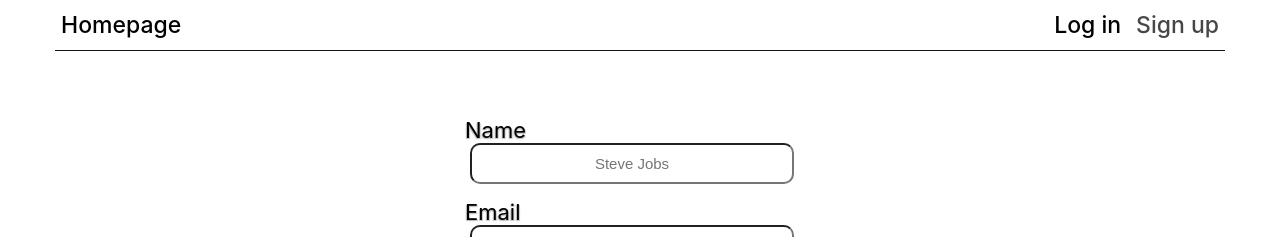
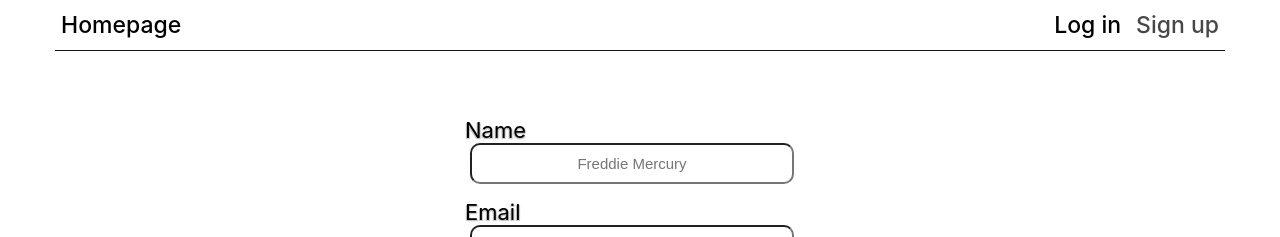
Before and after one commit to zhitnyak/goit-react-hw-08-phonebook, a React (Create React App) app: page /register in a window 1280 px wide. Shown: the top 237 px of the page. Built offline with nearby package versions, Linux system fonts and the light colour scheme.

Commit message:
fixed text forms

```diff
--- a/src/components/Filter/Filter.js
+++ b/src/components/Filter/Filter.js
@@ -15,7 +15,7 @@ export default function Filter() {
         name="name"
         placeholder="Enter some letters to search"
         pattern="^[a-zA-Zа-яА-Я]+(([' -][a-zA-Zа-яА-Я ])?[a-zA-Zа-яА-Я]*)*$"
-        title="Имя может состоять только из букв, апострофа, тире и пробелов. Например Adrian, Jacob Mercer, Charles de Batz de Castelmore d'Artagnan и т. п."
+        title="Name may contain only letters, apostrophe, dash and spaces. For example Adrian, Jacob Mercer"
         value={value}
         onChange={(e) => dispatch(filter(e.currentTarget.value))}
       ></input>
--- a/src/components/Form/Form.js
+++ b/src/components/Form/Form.js
@@ -38,9 +38,9 @@ export default function Form() {
         <input
           type="text"
           name="name"
-          placeholder="Steve Jobs"
+          placeholder="Freddie Mercury"
           pattern="^[a-zA-Zа-яА-Я]+(([' -][a-zA-Zа-яА-Я ])?[a-zA-Zа-яА-Я]*)*$"
-          title="Имя может состоять только из букв, апострофа, тире и пробелов. Например Adrian, Jacob Mercer, Charles de Batz de Castelmore d'Artagnan и т. п."
+          title="Name may contain only letters, apostrophe, dash and spaces. For example Adrian, Jacob Mercer"
           required
           onChange={handleChange}
           value={name}
@@ -54,7 +54,7 @@ export default function Form() {
           name="number"
           placeholder="+38(0XX)-XXX-XX-XX"
           pattern="\+?\d{1,4}?[-.\s]?\(?\d{1,3}?\)?[-.\s]?\d{1,4}[-.\s]?\d{1,4}[-.\s]?\d{1,9}"
-          title="Номер телефона должен состоять цифр и может содержать пробелы, тире, круглые скобки и может начинаться с +"
+          title="Phone number must be digits and can contain spaces, dashes, parentheses and can start with +"
           required
           onChange={handleChange}
           value={number}
--- a/src/view/RegisterView/RegisterView.js
+++ b/src/view/RegisterView/RegisterView.js
@@ -42,7 +42,7 @@ export default function RegisterView() {
         Name
         <input
           name="name"
-          placeholder="Steve Jobs"
+          placeholder="Freddie Mercury"
           pattern="^[a-zA-Zа-яА-Я]+(([' -][a-zA-Zа-яА-Я ])?[a-zA-Zа-яА-Я]*)*$"
           required
           onChange={handleChange}
```
